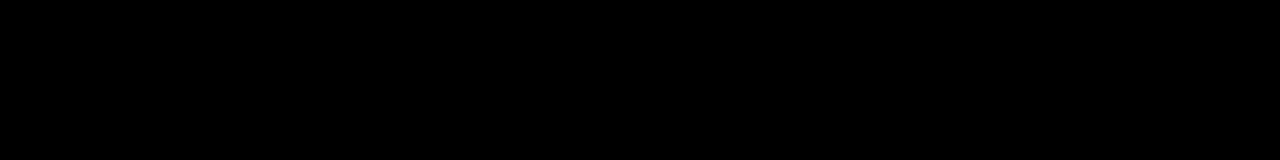
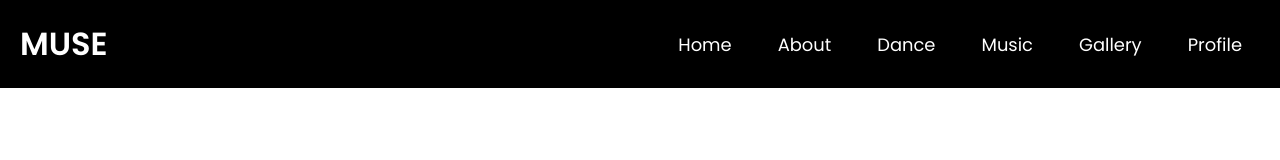
Before and after one commit to RuolinLai/ExpertGroupProject, a plain HTML site: page index.html in a window 1280 px wide. Drawn offline with Linux system fonts and the light colour scheme; a web font is replaced by a local one.

Commit message:
Few Additions (temp)

```diff
--- a/index.html
+++ b/index.html
@@ -3,13 +3,40 @@
 <head>
     <meta charset="UTF-8">
     <meta name="viewport" content="width=device-width, initial-scale=1.0">
-    <title>Our Web Project</title>
+    <title>Expert Group Project</title>
 
     <!-- LINKED CSS HERE -->
     <link rel="stylesheet" href="style.css">
 
 </head>
 <body>
+    <header>
+        <nav class = "navbar section-content">
+            <a href="#" class="nav-logo">
+            <h2 class="nav-text">MUSE</h2>
+            </a>
+            <ul class="nav-menu">
+                <li class="nav-item">
+                    <a href="#" class="nav-link">Home</a>
+                </li>
+                <li class="nav-item">
+                    <a href="#" class="nav-link">About</a>
+                </li>
+                <li class="nav-item">
+                    <a href="#" class="nav-link">Dance</a>
+                </li>
+                <li class="nav-item">
+                    <a href="#" class="nav-link">Music</a>
+                </li>
+                <li class="nav-item">
+                    <a href="#" class="nav-link">Gallery</a>
+                </li>
+                <li class="nav-item">
+                    <a href="#" class="nav-link">Profile</a>
+                </li>
+            </ul>
+        </nav>
+    </header>
 
     <!-- LINKED JAVASCRIPT HERE -->
     <script src="script.js"></script>
--- a/style.css
+++ b/style.css
@@ -1,5 +1,97 @@
-body {
-    background-color: #000000;
-    font-family: sans-serif;
-    text-align: center;
+/* Importing Google Fonts */
+@import url('https://fonts.googleapis.com/css2?family=Miniver&family=Poppins:ital,wght@0,400;0,500;0,600;0,700;1,400&display=swap');
+
+* {
+    margin: 0;
+    padding: 0;
+    box-sizing: border-box;
+    font-family: "Poppins", sans-serif;
 }
+
+:root {
+    /* Colours */
+    --white-color: #fff;
+    --black-color: #000;
+    --dark-color: #252525;
+    --light-pink-color: #faf4f5;
+    --medium-gray-color: #ccc;
+
+    /* Font Sizes */
+    --font-size-s: 0.9rem;
+    --font-size-n: 1rem;
+    --font-size-m: 1.12rem;
+    --font-size-l: 1.5rem;
+    --font-size-xl: 2rem;
+    --font-size-xxl: 2.3rem;
+
+    /* Font Weight */
+    --font-weight-normal: 400;
+    --font-weight-medium: 500;
+    --font-weight-semi-bold: 600;
+    --font-weight-bold: 700;
+
+    /* Border Radius */
+    --border-radius-s: 8px;
+    --border-radius-m: 30px;
+    --border-radius-circle: 50%;
+
+    /* Site Max Width */
+    --site-max-width: 1300px;
+}
+
+/* Stylings for the whole website */
+
+ul {
+    list-style: none;
+}
+
+a {
+    text-decoration: none;
+}
+
+button {
+    cursor: pointer;
+    border: none;
+    background: none;
+}
+
+img {
+    width: 100%;
+}
+
+/* Navbar Styling*/
+
+header {
+    background: var(--black-color);
+}
+
+header .navbar {
+    display: flex;
+    padding: 20px;
+    align-items: center;
+    justify-content: space-between;
+}
+
+.navbar .nav-logo .nav-text {
+    color: var(--white-color);
+    font-size: var(--font-size-xl);
+    font-weight: var(--font-weight-semi-bold);
+}
+
+.navbar .nav-menu {
+    display: flex;
+    gap: 10px;
+}
+
+.navbar .nav-menu .nav-link {
+    padding: 10px 18px;
+    color: var(--white-color);
+    font-size: var(--font-size-m);
+    border-radius: var(--border-radius-m);
+    transition: 0.3s ease;
+}
+
+.navbar .nav-menu .nav-link:hover {
+    color: var(--medium-gray-color);
+    background: var(--light-pink-color);
+}
```
